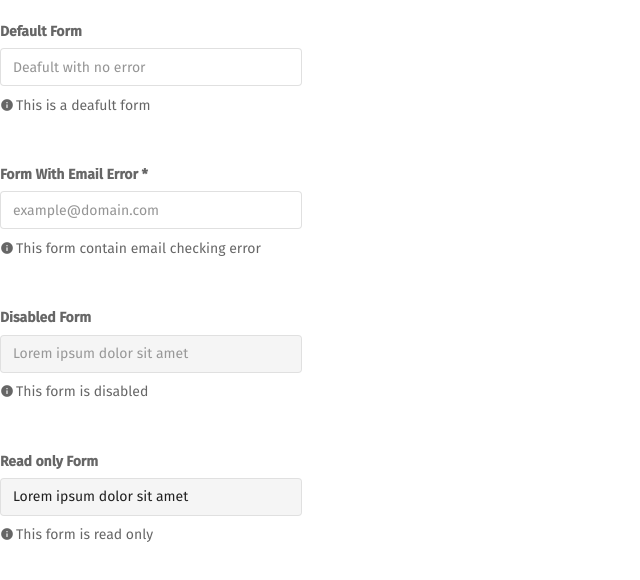
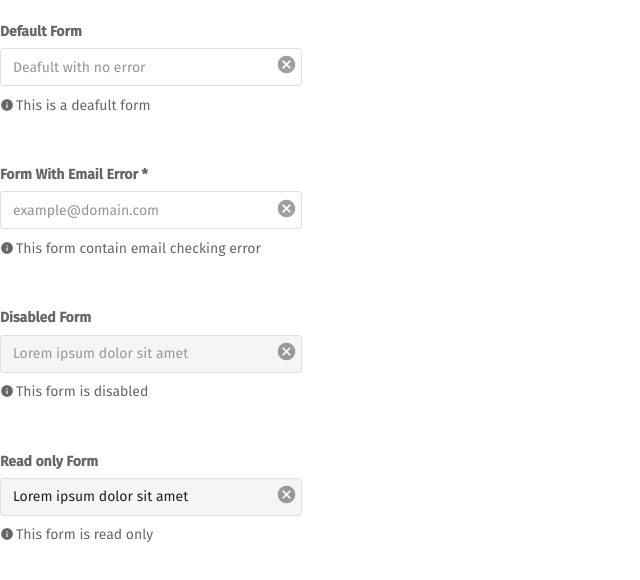
Before and after one commit to huy9903098/Bashware-assignment, an Angular app in the folder exercise2/: page / in a window 1280 px wide. Shown: the top 580 px of the page, without its empty margins (0-640 px from the left). Built offline with nearby package versions, Linux system fonts and the light colour scheme.

Commit message:
final touch

```diff
--- a/exercise2/src/app/form-display/form-display.component.html
+++ b/exercise2/src/app/form-display/form-display.component.html
@@ -2,6 +2,7 @@
   <mat-form-field floatLabel="always" appearance="legacy">
     <mat-label>Default Form</mat-label>
     <input matInput placeholder="Deafult with no error" />
+    <mat-icon matSuffix>cancel</mat-icon>
     <mat-hint> <mat-icon>info</mat-icon>This is a deafult form</mat-hint>
   </mat-form-field>
 </p>
@@ -9,9 +10,11 @@
 <p>
   <mat-form-field floatLabel="always" appearance="legacy">
     <mat-label>Form With Email Error</mat-label>
+
     <input matInput placeholder="example@domain.com" [formControl]="email" />
-    <mat-error *ngIf="email.invalid"
-      ><mat-icon>info</mat-icon> {{ getErrorMessage() }}</mat-error
+    <mat-icon matSuffix>cancel</mat-icon>
+    <mat-error *ngIf="email.invalid">
+      <mat-icon>info</mat-icon>{{ getErrorMessage() }}</mat-error
     >
     <mat-hint>
       <mat-icon>info</mat-icon>This form contain email checking error</mat-hint
@@ -22,7 +25,7 @@
   <mat-form-field floatLabel="always" appearance="legacy">
     <mat-label>Disabled Form</mat-label>
     <input [disabled]="true" matInput value="Lorem ipsum dolor sit amet" />
-
+    <mat-icon matSuffix>cancel</mat-icon>
     <mat-hint><mat-icon>info</mat-icon>This form is disabled</mat-hint>
   </mat-form-field>
 </p>
@@ -31,7 +34,7 @@
   <mat-form-field floatLabel="always" appearance="legacy">
     <mat-label>Read only Form</mat-label>
     <input [readonly]="true" matInput value="Lorem ipsum dolor sit amet" />
-
+    <mat-icon matSuffix>cancel</mat-icon>
     <mat-hint><mat-icon>info</mat-icon>This form is read only</mat-hint>
   </mat-form-field>
 </p>
--- a/exercise2/src/app/form-display/form-display.component.scss
+++ b/exercise2/src/app/form-display/form-display.component.scss
@@ -60,14 +60,20 @@ $error: #f95459;
       display: flex;
     }
 
+    .mat-form-field-suffix {
+      top: -5px;
+      .mat-icon {
+        color: $input-disabled;
+      }
+    }
+
     .mat-hint {
       display: flex;
       color: $input-style;
-    }
-
-    .mat-icon {
-      width: 16px;
-      height: 16px;
+      .mat-icon {
+        width: 16px;
+        height: 16px;
+      }
     }
   }
 }
```
Also changed, not shown: 1 other file (tests, documents, lock files or other folders).
